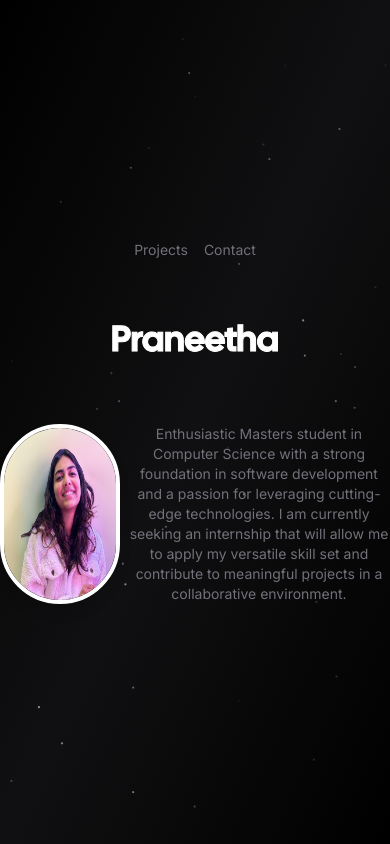
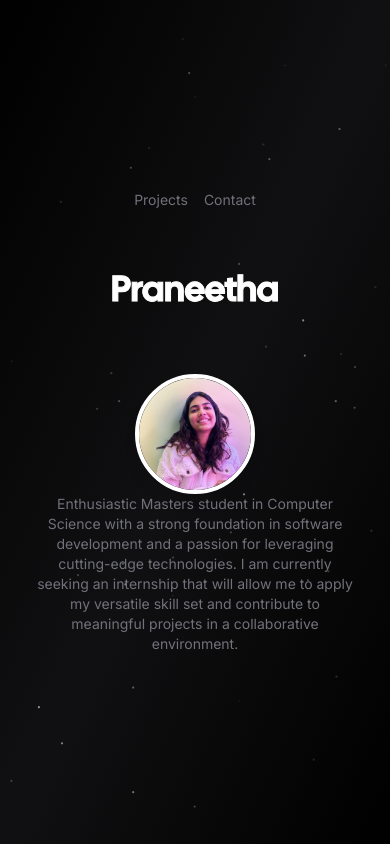
Before and after one commit to Praneetha35/my-digital-showcase, a Next.js app: page / in a window 390 px wide. Built offline with nearby package versions, Linux system fonts and the light colour scheme; no server answers; what tailwindcss-debug-screens would draw is missing.

Commit message:
Added mobile response

```diff
--- a/app/page.tsx
+++ b/app/page.tsx
@@ -34,15 +34,15 @@ export default function Home() {
       </h1>
 
       <div className="hidden w-screen h-px animate-glow md:block animate-fade-right bg-gradient-to-r from-zinc-300/0 via-zinc-300/50 to-zinc-300/0" />
-      <div className="my-16 text-center animate-fade-in flex">
+      <div className="my-16 text-center animate-fade-in flex flex-col md:flex-row">
         <Image
-          className="mr-2 rounded-full border-4 border-solid border-white shadow-lg hover:scale-150 transition-transform duration-300 transform-gpu hover:-rotate-6 hover:shadow-xl hover:grayscale-50 hover:brightness-110 hover:border-transparent transition-all"
+          className="rounded-full border-4 border-solid border-white shadow-lg hover:scale-150 transition-transform duration-300 transform-gpu hover:-rotate-6 hover:shadow-xl hover:grayscale-50 hover:brightness-110 hover:border-transparent transition-all mx-auto mt-0 mb-0 md:mr-2"
           src="/cropped.png"
           width={120}
           height={120}
           alt="Picture of the author"
         />
-        <h2 className="text-sm text-zinc-500 flex justify-center max-w-sm md:max-w-md">
+        <h2 className="text-sm text-zinc-500 flex justify-center max-w-xs md:max-w-md">
           Enthusiastic Masters student in Computer Science with a strong
           foundation in software development and a passion for leveraging
           cutting-edge technologies. I am currently seeking an internship that
```
